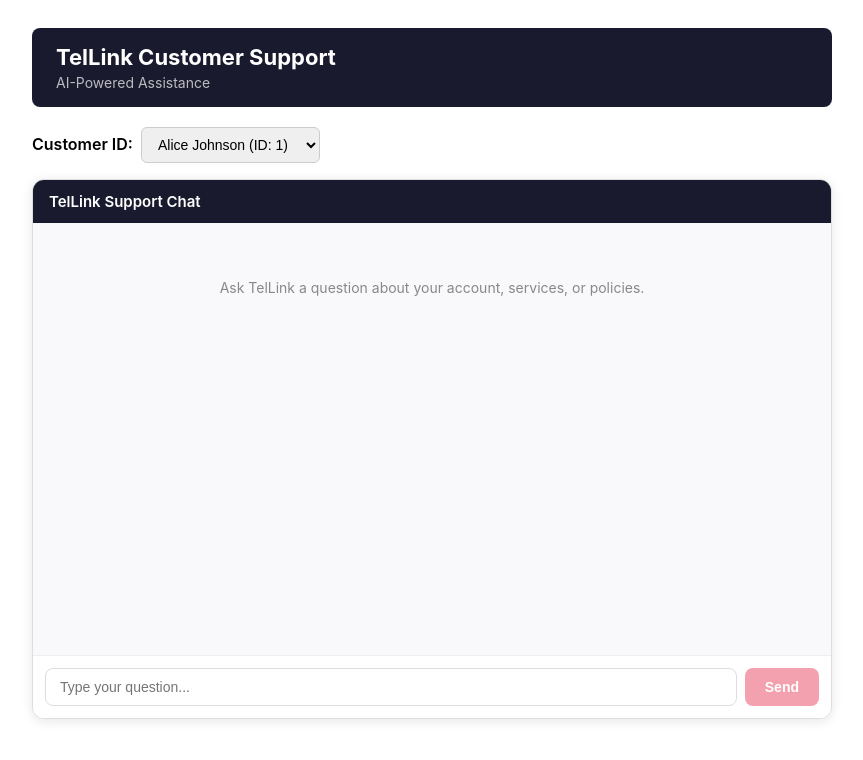
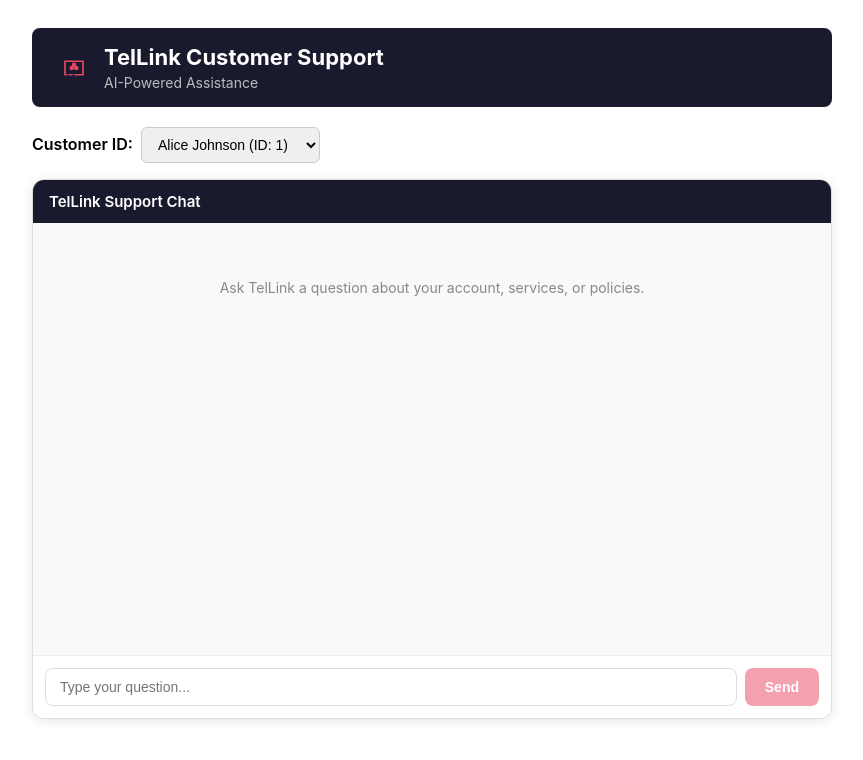
Before and after one commit to comradeonboard/tellink-chatbot, a React (Vite) app in the folder src/web/: page / in a window 1280 px wide. Shown: the top 760 px of the page, without its empty margins (208-1071 px from the left). Built offline with nearby package versions, Linux system fonts and the light colour scheme.

Commit message:
feat: add favicon and logo to TelLink chatbot

```diff
--- a/src/web/index.html
+++ b/src/web/index.html
@@ -3,6 +3,7 @@
 <head>
   <meta charset="UTF-8" />
   <meta name="viewport" content="width=device-width, initial-scale=1.0" />
+  <link rel="icon" type="image/svg+xml" href="/favicon.svg" />
   <title>TelLink Customer Support</title>
 </head>
 <body>
--- a/src/web/src/App.jsx
+++ b/src/web/src/App.jsx
@@ -6,9 +6,12 @@ function App() {
 
   return (
     <div style={{ maxWidth: 800, margin: '0 auto', padding: 20, fontFamily: '-apple-system, BlinkMacSystemFont, sans-serif' }}>
-      <header style={{ background: '#1a1a2e', color: '#fff', padding: '16px 24px', borderRadius: 8, marginBottom: 20 }}>
-        <h1 style={{ margin: 0, fontSize: 22 }}>TelLink Customer Support</h1>
-        <p style={{ margin: '4px 0 0', opacity: 0.7, fontSize: 14 }}>AI-Powered Assistance</p>
+      <header style={{ background: '#1a1a2e', color: '#fff', padding: '16px 24px', borderRadius: 8, marginBottom: 20, display: 'flex', alignItems: 'center', gap: 12 }}>
+        <img src="/favicon.svg" alt="TelLink Logo" style={{ width: 36, height: 36 }} />
+        <div>
+          <h1 style={{ margin: 0, fontSize: 22 }}>TelLink Customer Support</h1>
+          <p style={{ margin: '4px 0 0', opacity: 0.7, fontSize: 14 }}>AI-Powered Assistance</p>
+        </div>
       </header>
       <div style={{ marginBottom: 16 }}>
         <label htmlFor="customer-select" style={{ fontWeight: 600, marginRight: 8 }}>Customer ID:</label>
```
Also changed, not shown: src/web/public/favicon.svg (added).
